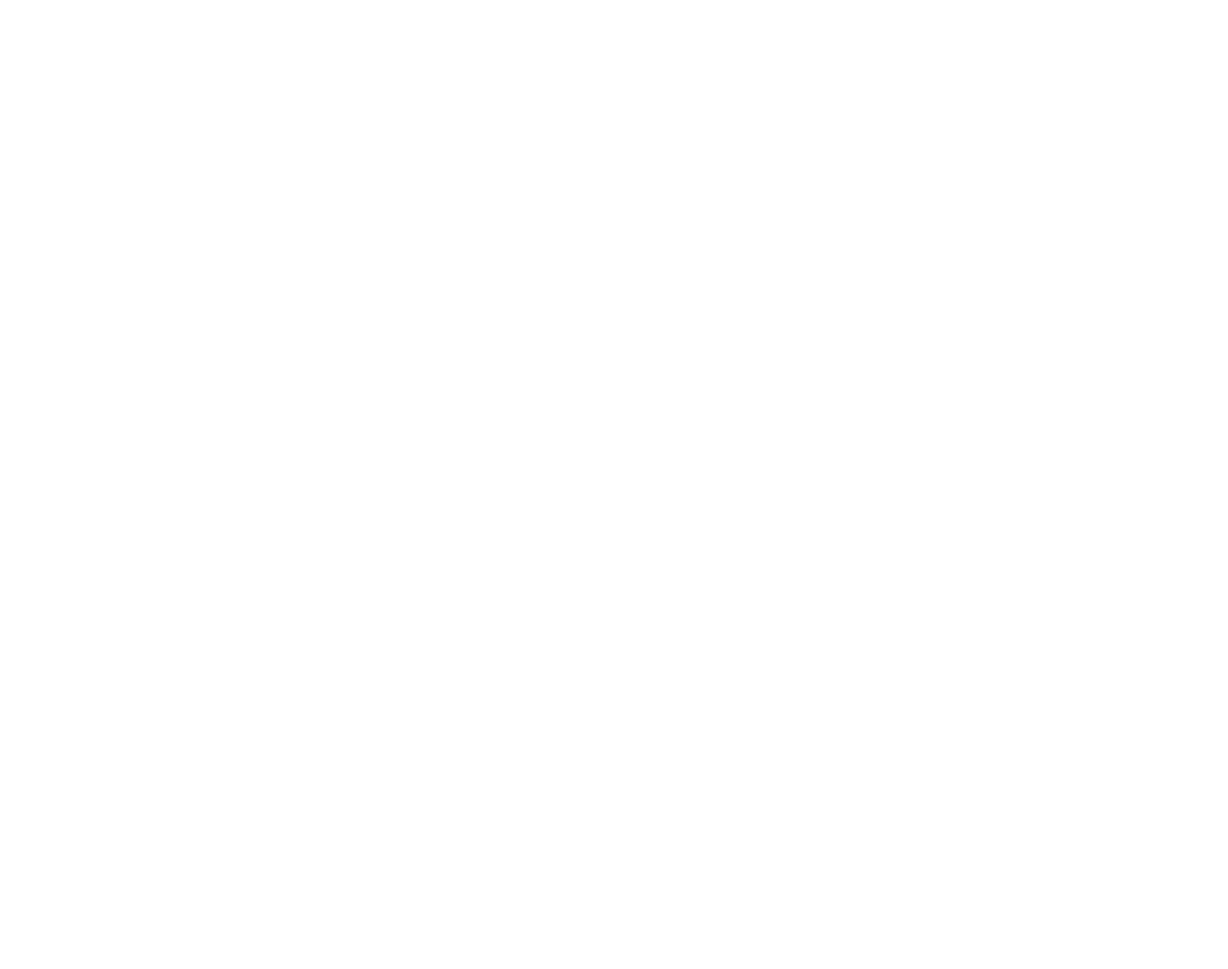
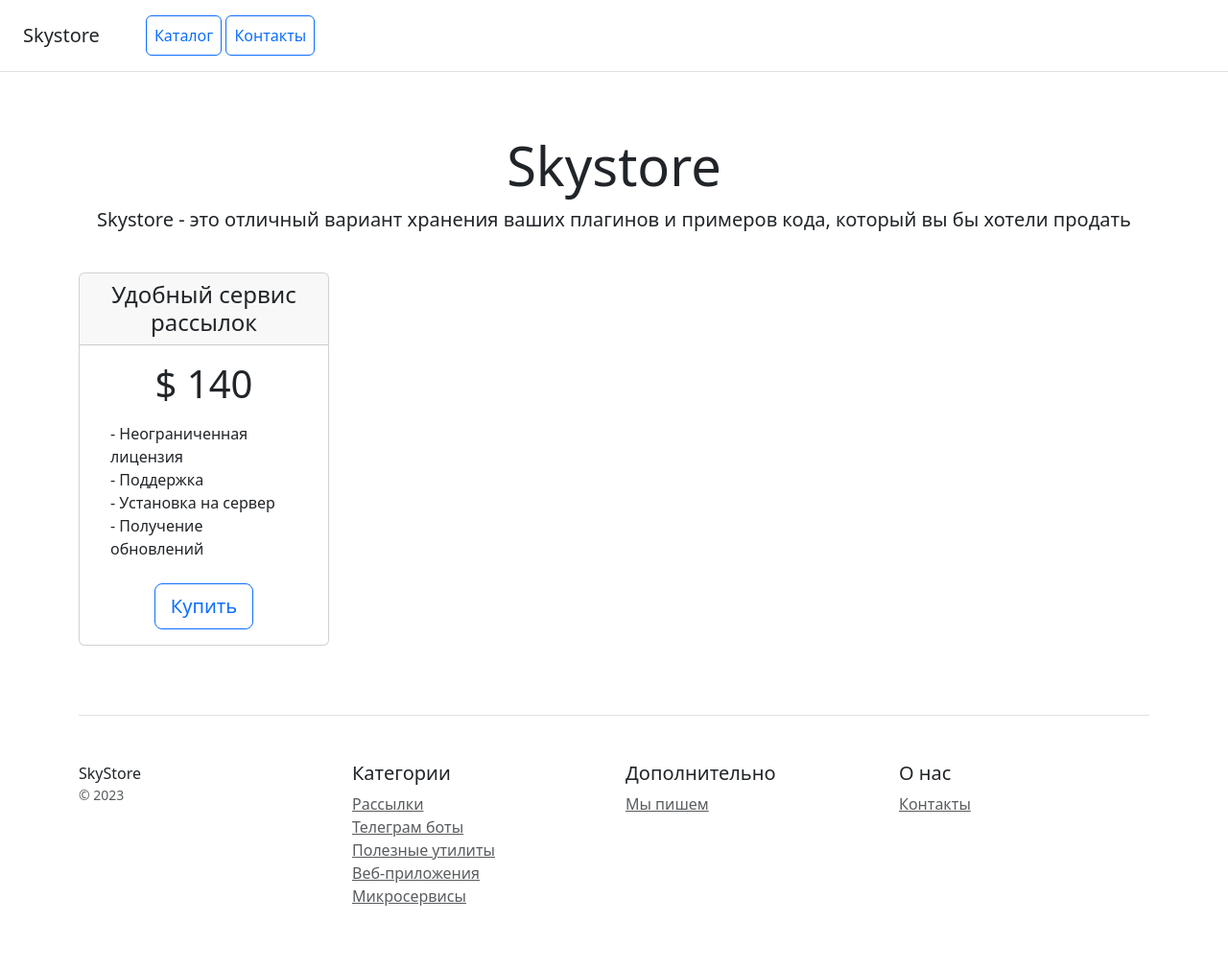
Before and after one commit to ilnurhub/my_store, a Django app: page / in a window 1280 px wide. Before the commit the page is empty. Shown: the whole page at 96% size. Before the commit the page ends 800 px from the top, so only its background shows below. Run offline with Django 4.2, Linux system fonts and the light colour scheme.

Commit message:
filled index.html

```diff
--- a/catalog/templates/catalog/index.html
+++ b/catalog/templates/catalog/index.html
@@ -1,10 +1,81 @@
-<!DOCTYPE html>
+<!doctype html>
 <html lang="en">
 <head>
-    <meta charset="UTF-8">
-    <title>Title</title>
+    <meta charset="utf-8">
+    <meta name="viewport" content="width=device-width, initial-scale=1">
+    <title>Bootstrap demo</title>
+    <link href="https://cdn.jsdelivr.net/npm/bootstrap@5.3.2/dist/css/bootstrap.min.css" rel="stylesheet"
+          integrity="sha384-T3c6CoIi6uLrA9TneNEoa7RxnatzjcDSCmG1MXxSR1GAsXEV/Dwwykc2MPK8M2HN" crossorigin="anonymous">
 </head>
 <body>
+<div class="d-flex flex-column flex-md-row align-items-center p-3 px-md-4 mb-3 bg-white border-bottom box-shadow">
+    <h5 class="my-0 mr-md-auto font-weight-normal">Skystore</h5>
+    <nav class="ms-5">
+        <a class="p-2 btn btn-outline-primary" href="/">Каталог</a>
+        <a class="p-2 btn btn-outline-primary" href="/contacts/">Контакты</a>
+    </nav>
+</div>
 
+<div class="pricing-header px-3 py-3 pt-md-5 pb-md-4 mx-auto text-center">
+    <h1 class="display-4">Skystore</h1>
+    <p class="lead">Skystore - это отличный вариант хранения ваших плагинов и примеров кода, который вы бы хотели
+        продать</p>
+</div>
+
+<div class="container">
+    <div class="row text-center">
+        <div class="col-3">
+            <div class="card mb-4 box-shadow">
+                <div class="card-header">
+                    <h4 class="my-0 font-weight-normal">Удобный сервис рассылок</h4>
+                </div>
+                <div class="card-body">
+                    <h1 class="card-title pricing-card-title">$ 140</h1>
+                    <ul class="list-unstyled mt-3 mb-4 text-start m-3">
+                        <li>- Неограниченная лицензия</li>
+                        <li>- Поддержка</li>
+                        <li>- Установка на сервер</li>
+                        <li>- Получение обновлений</li>
+                    </ul>
+                    <button type="button" class="btn btn-lg btn-block btn-outline-primary">Купить</button>
+                </div>
+            </div>
+        </div>
+    </div>
+
+    <footer class="pt-4 my-md-5 pt-md-5 border-top">
+        <div class="row">
+            <div class="col-12 col-md">
+                SkyStore
+                <small class="d-block mb-3 text-muted">&copy; 2023</small>
+            </div>
+            <div class="col-6 col-md">
+                <h5>Категории</h5>
+                <ul class="list-unstyled text-small">
+                    <li><a class="text-muted" href="#">Рассылки</a></li>
+                    <li><a class="text-muted" href="#">Телеграм боты</a></li>
+                    <li><a class="text-muted" href="#">Полезные утилиты</a></li>
+                    <li><a class="text-muted" href="#">Веб-приложения</a></li>
+                    <li><a class="text-muted" href="#">Микросервисы</a></li>
+                </ul>
+            </div>
+            <div class="col-6 col-md">
+                <h5>Дополнительно</h5>
+                <ul class="list-unstyled text-small">
+                    <li><a class="text-muted" href="#">Мы пишем</a></li>
+                </ul>
+            </div>
+            <div class="col-6 col-md">
+                <h5>О нас</h5>
+                <ul class="list-unstyled text-small">
+                    <li><a class="text-muted" href="/contacts/">Контакты</a></li>
+                </ul>
+            </div>
+        </div>
+    </footer>
+</div>
+<script src="https://cdn.jsdelivr.net/npm/bootstrap@5.3.2/dist/js/bootstrap.bundle.min.js"
+        integrity="sha384-C6RzsynM9kWDrMNeT87bh95OGNyZPhcTNXj1NW7RuBCsyN/o0jlpcV8Qyq46cDfL"
+        crossorigin="anonymous"></script>
 </body>
 </html>
```
